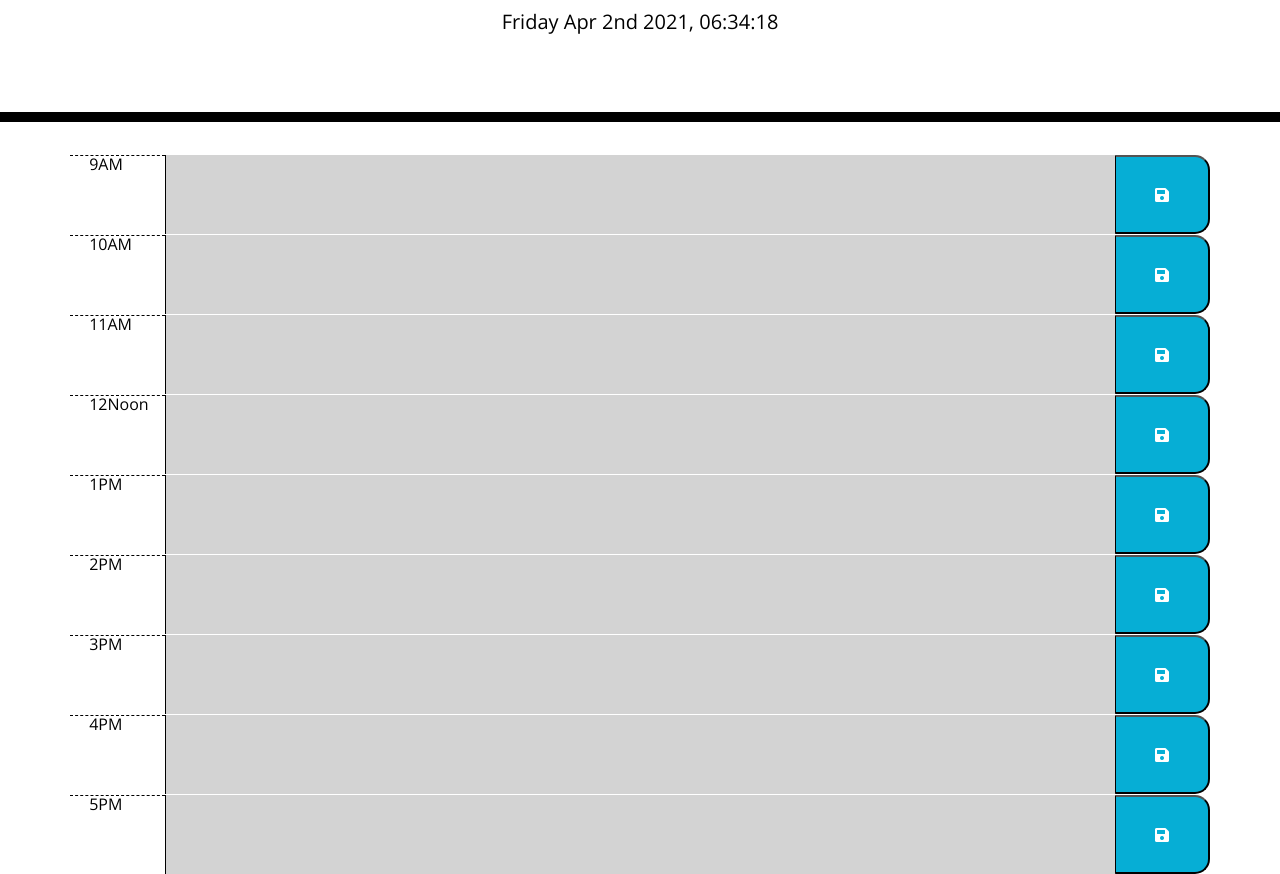
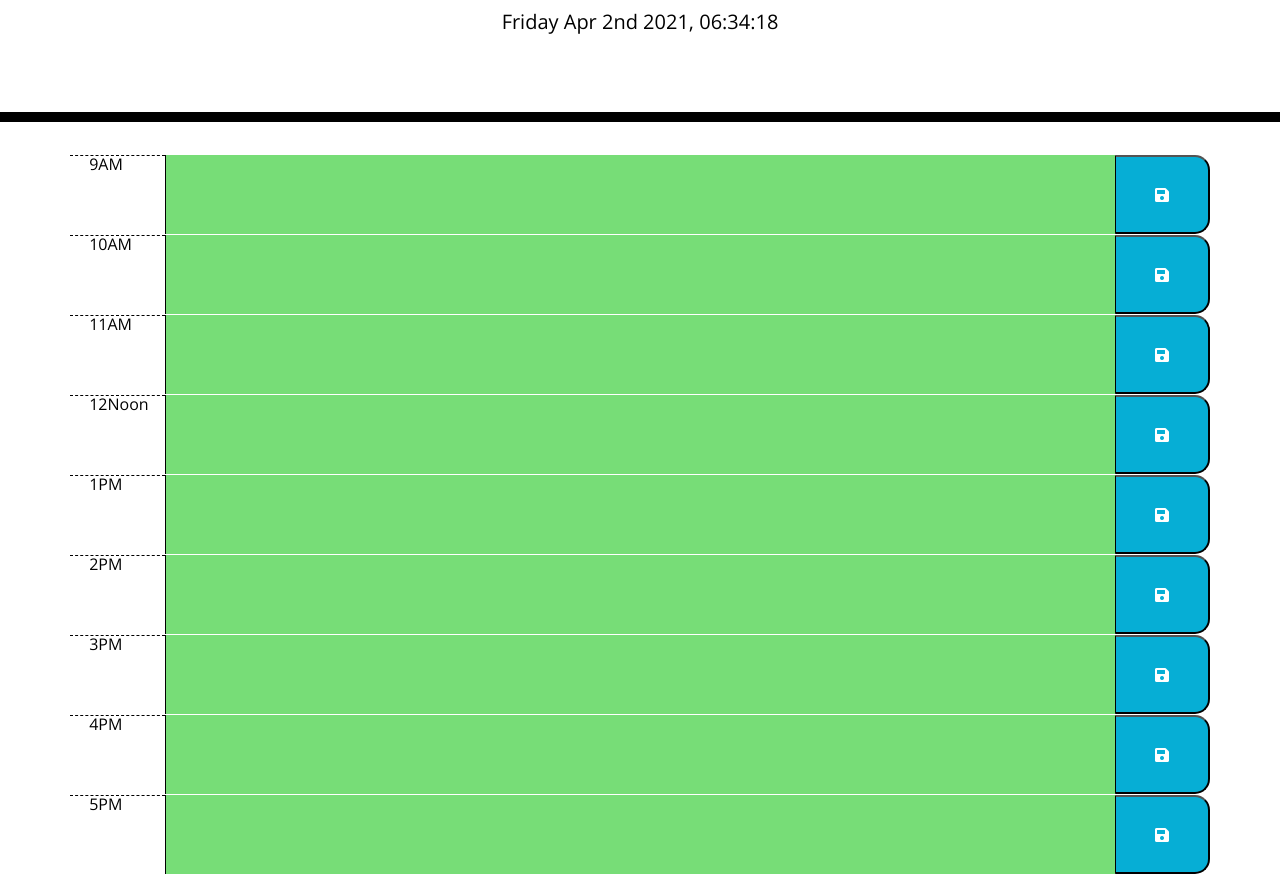
Before and after one commit to Nrasool21/work-day-scheduler, a plain HTML site: page index.html in a window 1280 px wide. Shown: the part 182-1056 px from the top of the page. Drawn offline with nearby package versions, Linux system fonts and the light colour scheme.

Commit message:
added classes to textarea

```diff
--- a/index.html
+++ b/index.html
@@ -31,55 +31,55 @@
     <div class="container">
       <div class="row" data-mytime="9">
         <div class="col-md-1 hour"> 9AM </div>
-          <textarea class="col-md-10 past"></textarea>
+          <textarea class="col-md-10 past present future"></textarea>
           <button class="col-md-1 saveBtn"><i class="fas fa-save"></i></button>
       </div>
 
       <div class="row" data-mytime="10">
         <div class="col-md-1 hour"> 10AM </div>
-          <textarea class="col-md-10 past"></textarea>
+          <textarea class="col-md-10 past present future"></textarea>
           <button class="col-md-1 saveBtn"><i class="fas fa-save"></i></button>
       </div>
 
       <div class="row" data-mytime="11">
         <div class="col-md-1 hour"> 11AM </div>
-          <textarea class="col-md-10 past"></textarea>
+          <textarea class="col-md-10 past present future"></textarea>
           <button class="col-md-1 saveBtn"><i class="fas fa-save"></i></button>
       </div>
 
       <div class="row" data-mytime="12">
         <div class="col-md-1 hour"> 12Noon </div>
-          <textarea class="col-md-10 past"></textarea>
+          <textarea class="col-md-10 past present future"></textarea>
           <button class="col-md-1 saveBtn"><i class="fas fa-save"></i></button>
       </div>
 
       <div class="row" data-mytime="13">
         <div class="col-md-1 hour"> 1PM </div>
-          <textarea class="col-md-10 past"></textarea>
+          <textarea class="col-md-10 past present future"></textarea>
           <button class="col-md-1 saveBtn"><i class="fas fa-save"></i></button>
       </div>
 
       <div class="row" data-mytime="14">
         <div class="col-md-1 hour"> 2PM </div>
-          <textarea class="col-md-10 past"></textarea>
+          <textarea class="col-md-10 past present future"></textarea>
           <button class="col-md-1 saveBtn"><i class="fas fa-save"></i></button>
       </div>
 
       <div class="row" data-mytime="15">
         <div class="col-md-1 hour"> 3PM </div>
-          <textarea class="col-md-10 past"></textarea>
+          <textarea class="col-md-10 past present future"></textarea>
           <button class="col-md-1 saveBtn"><i class="fas fa-save"></i></button>
       </div>
 
       <div class="row"data-mytime="16">
         <div class="col-md-1 hour"> 4PM </div>
-          <textarea class="col-md-10 past"></textarea>
+          <textarea class="col-md-10 past present future"></textarea>
           <button class="col-md-1 saveBtn"><i class="fas fa-save"></i></button>
       </div>
 
       <div class="row" data-mytime="17">
         <div class="col-md-1 hour" data-mytime="5"> 5PM </div>
-          <textarea class="col-md-10 past"></textarea>
+          <textarea class="col-md-10 past present future"></textarea>
           <button class="col-md-1 saveBtn"><i class="fas fa-save"></i></button>
       </div>
     </div>
```
